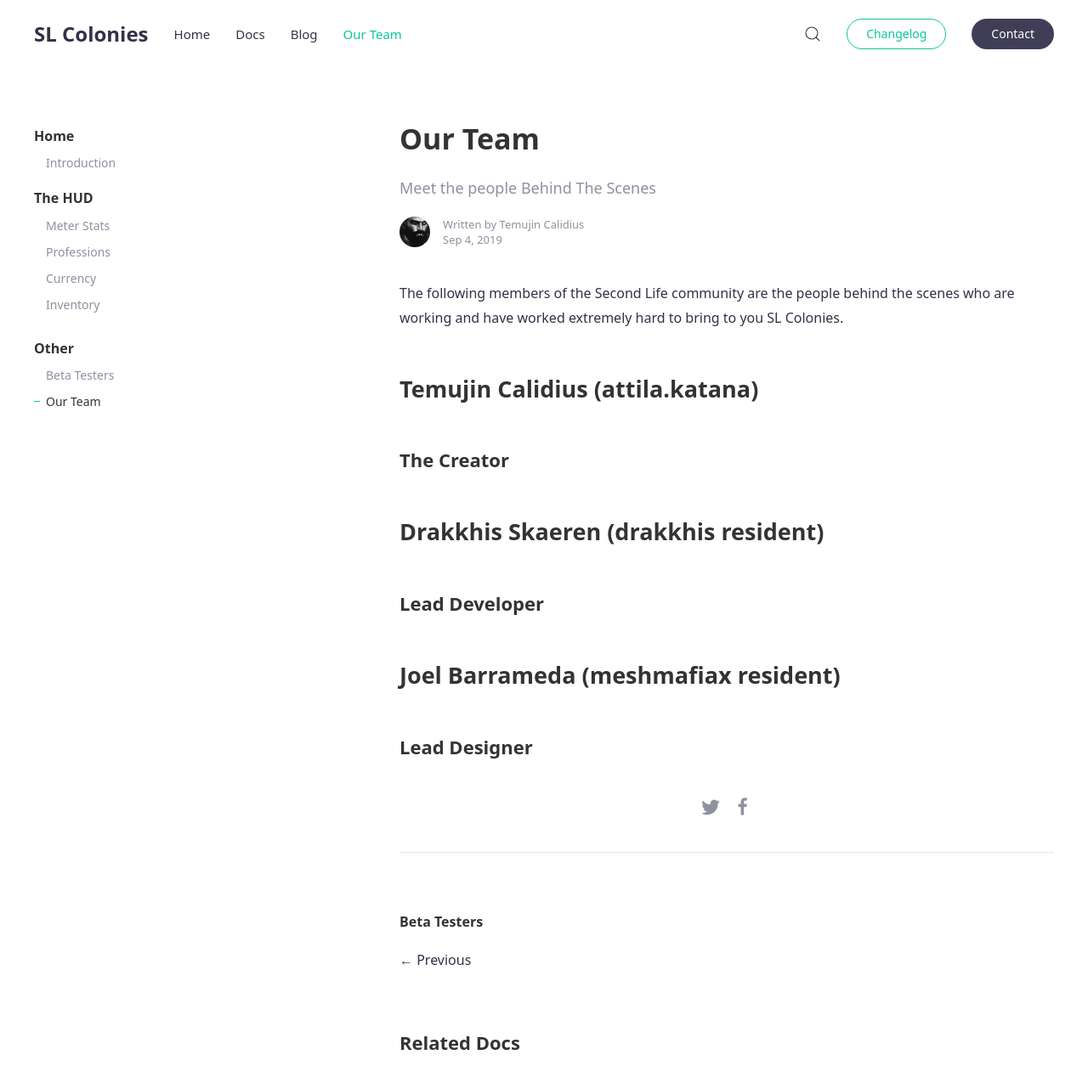
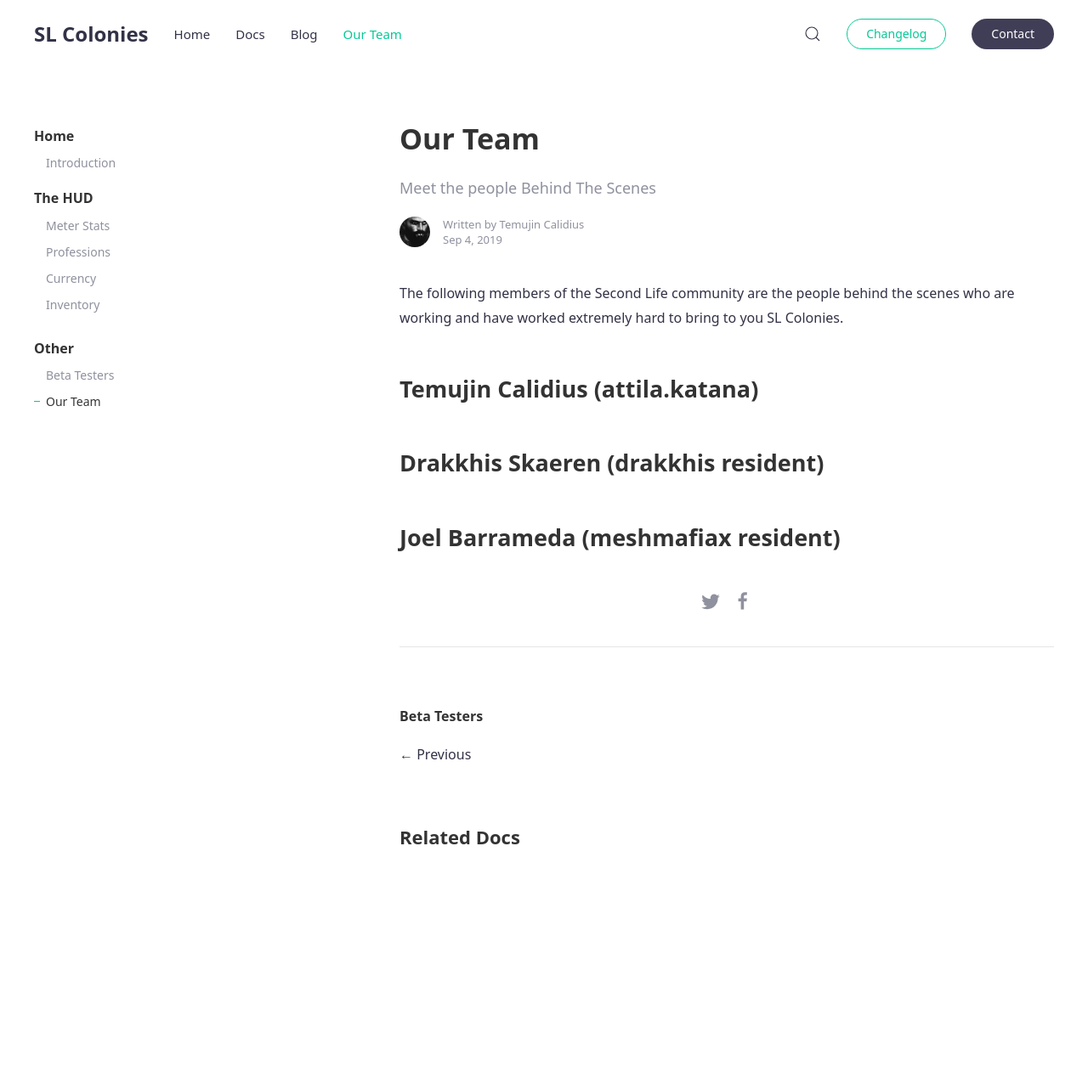
Before and after one commit to SLColonies/Public, a Jekyll site: the page built from _docs/team.md, in a window 1280 px wide and 1323 px high. Shown: the top 1275 px of the window at 85% size. Built offline with Jekyll 4.4.1, drawn with Linux system fonts in a browser that asks for light colours.

Commit message:
team draft 2

```diff
--- a/_docs/team.md
+++ b/_docs/team.md
@@ -8,10 +8,9 @@
 The following members of the Second Life community are the people behind the scenes who are working and have worked extremely hard to bring to you SL Colonies.
 
 ## Temujin Calidius (attila.katana)
-### The Creator
+
 
 ## Drakkhis Skaeren (drakkhis resident)
-### Lead Developer
+
 
 ## Joel Barrameda (meshmafiax resident)
-### Lead Designer
```
